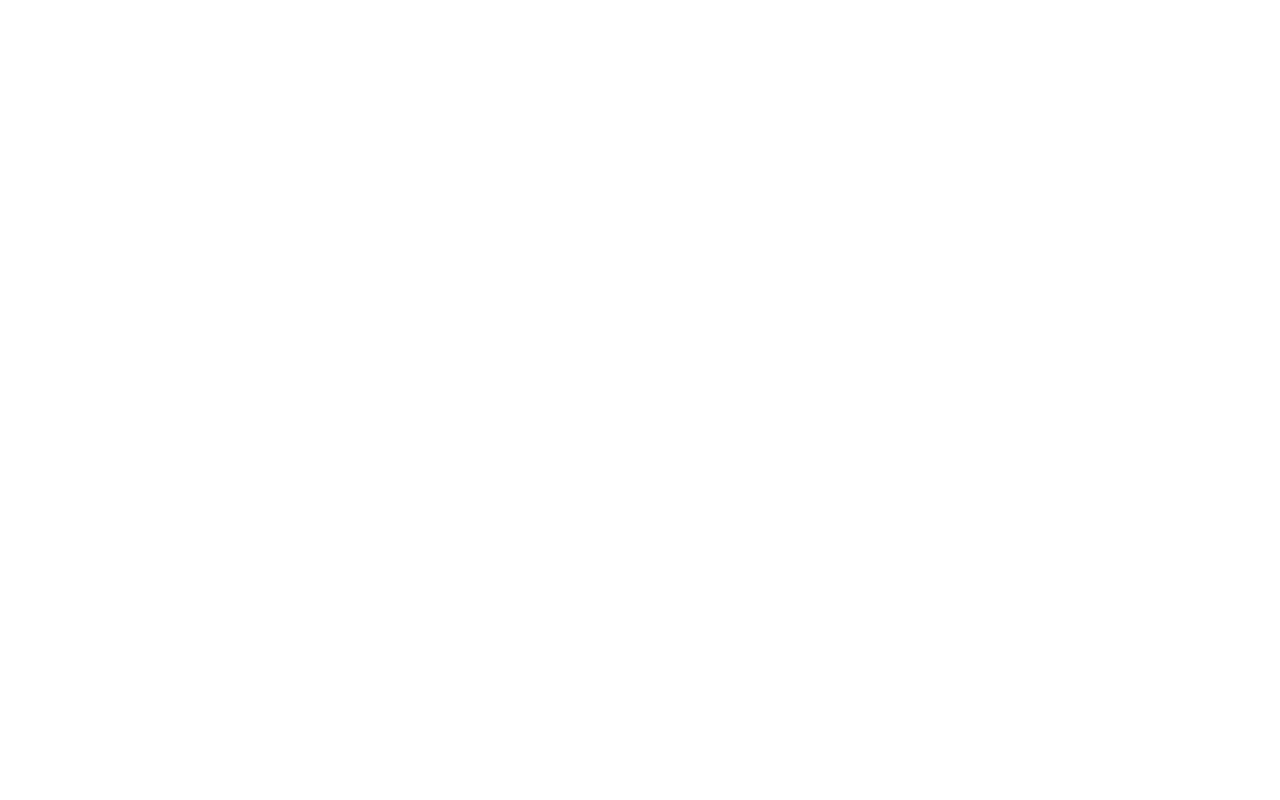
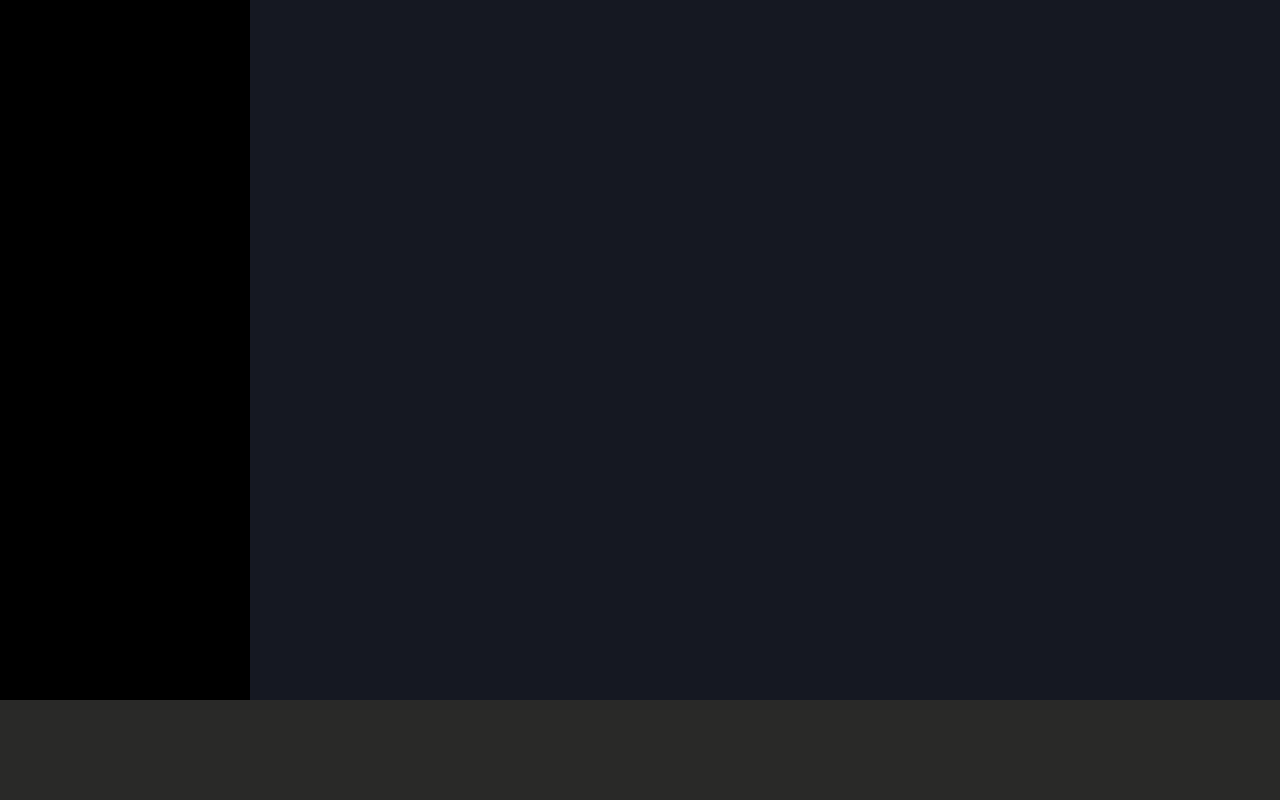
Before and after one commit to luca-macedone/html-css-spotifyweb, a plain HTML site: page index.html in a window 1280 px wide. Drawn offline with Linux system fonts and the light colour scheme.

Commit message:
[struct] add starting containers

```diff
--- a/assets/css/style.css
+++ b/assets/css/style.css
@@ -18,11 +18,6 @@
     --special: #adff2f;
     /* Font_Family */
     --ff-opensans: 'Open Sans', sans-serif;
-    /* Responsive breaks */
-    --r-xs: 480px;
-    --r-sm: 768px;
-    --r-md: 900px;
-    --r-lg: 1200px;
 }
 
 /* #endregion common */
@@ -37,4 +32,71 @@
 
 /* #region main */
 
+#app_main {
+    background-color: var(--primary);
+}
+
+#sidebar {
+    background-color: var(--dark);
+}
+
+#app_footer {
+    background-color: var(--secondary);
+}
+
+/* #region app_main */
+
+#app_main {
+    height: calc(100vh - 100px);
+}
+
+/* #region sidebar */
+
+#sidebar {
+    height: 100%;
+    width: 60px;
+}
+
+/* #endregion sidebar */
+
+/* #endregion app_main */
+
+/* #region app_footer */
+
+#app_footer {
+    height: 100px;
+}
+
+/* #endregion app_footer */
+
 /* #endregion main */
+
+/* #region responsive */
+
+/* #region sm_mobile */
+
+@media screen and (min-width: 480px) {
+    #sidebar {
+        width: 250px;
+    }
+}
+
+/* #endregion sm_mobile */
+
+/* #region md_tablet */
+
+@media screen and (min-width: 768px) {
+
+}
+
+/* #endregion md_tablet */
+
+/* #region lg_desktop */
+
+@media screen and (min-width: 1200px) {
+
+}
+
+/* #endregion lg_desktop */
+
+/* #endregion responsive */
--- a/index.html
+++ b/index.html
@@ -11,7 +11,20 @@
 
     <link rel="stylesheet" href="./assets/css/style.css">
 </head>
-<body>
+<body class="debug">
+
+    <div id="app_main">
+        <aside id="sidebar"></aside>
+        <!-- /#sidebar -->
+        <main id="main_container"></main>
+        <!-- /#main_container -->
+    </div>
+    <!-- /#app_main -->
+    <footer id="app_footer">
+        <nav id="player"></nav>
+        <!-- /#player -->
+    </footer>
+    <!-- /#app_footer -->
 
 </body>
 </html>
```
